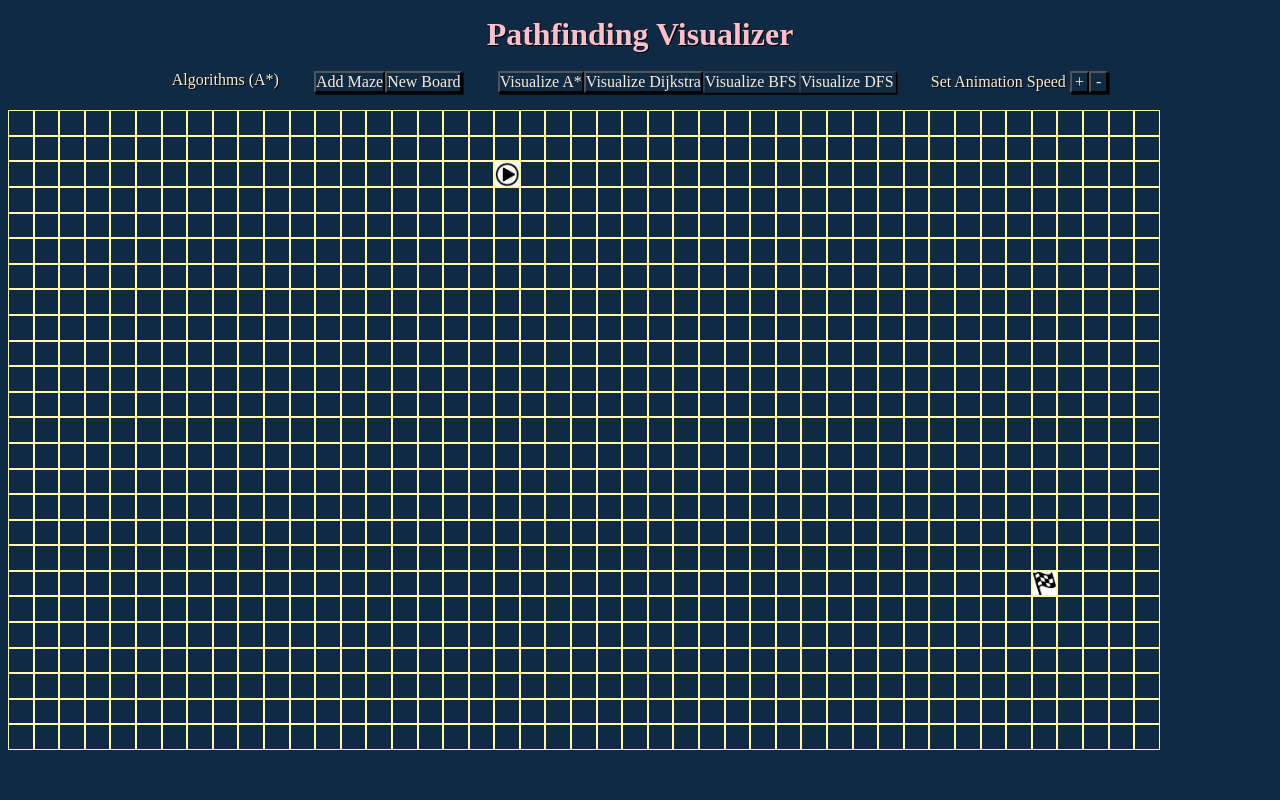
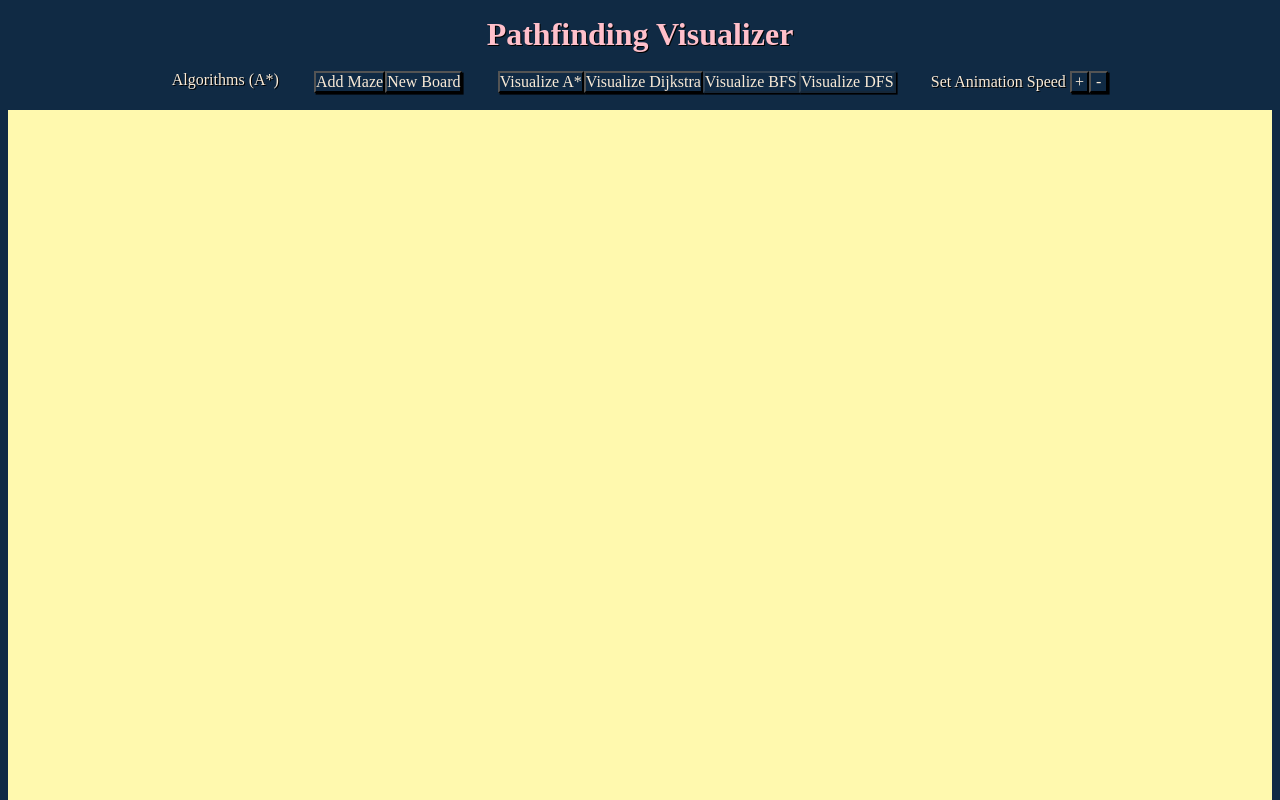
Before and after one commit to asafuli/React-Pathfinding-Visualizer-, a React (Create React App) app: page / in a window 1280 px wide. Shown: the top 800 px of the page. Built offline with nearby package versions, Linux system fonts and the light colour scheme.

Commit message:
css fix remove grid border

```diff
--- a/src/styles.css
+++ b/src/styles.css
@@ -1,6 +1,6 @@
 :root {
-  --grid-width: calc(45);
-  --grid-cell-width: calc(100vw / calc(var(--grid-width) + 5));
+  --grid-width: 45;
+  --grid-cell-width: calc(100vw / var(--grid-width) + 5);
 }
 
 * {
@@ -58,10 +58,6 @@
     minmax(var(--grid-cell-width), var(--grid-cell-width))
   );
   margin: 0 0.5rem 0 0.5rem;
-}
-
-.grid-border {
-  width: var(--grid-width) - 3rem;
 }
 
 .grid-cell-wrapper {
```
